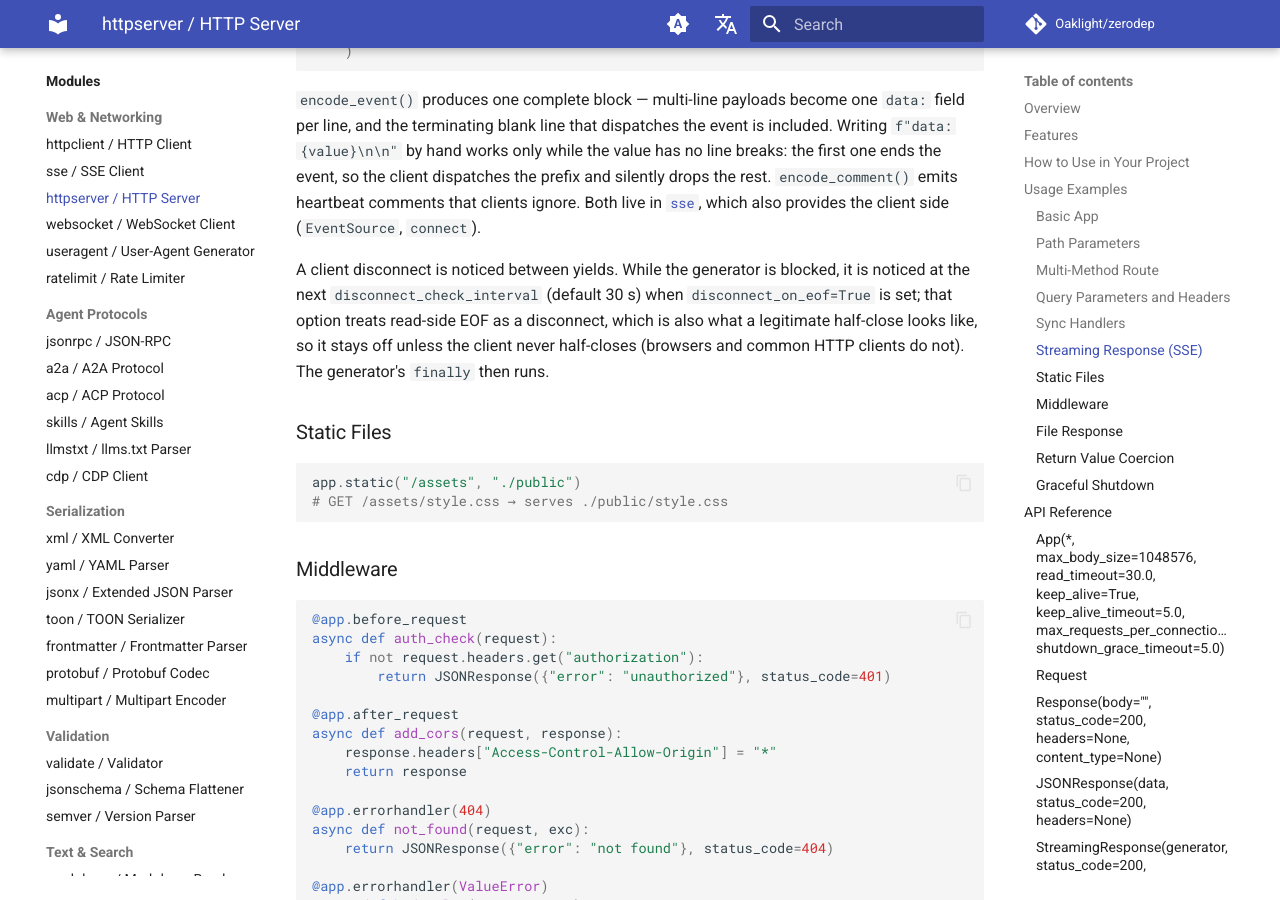
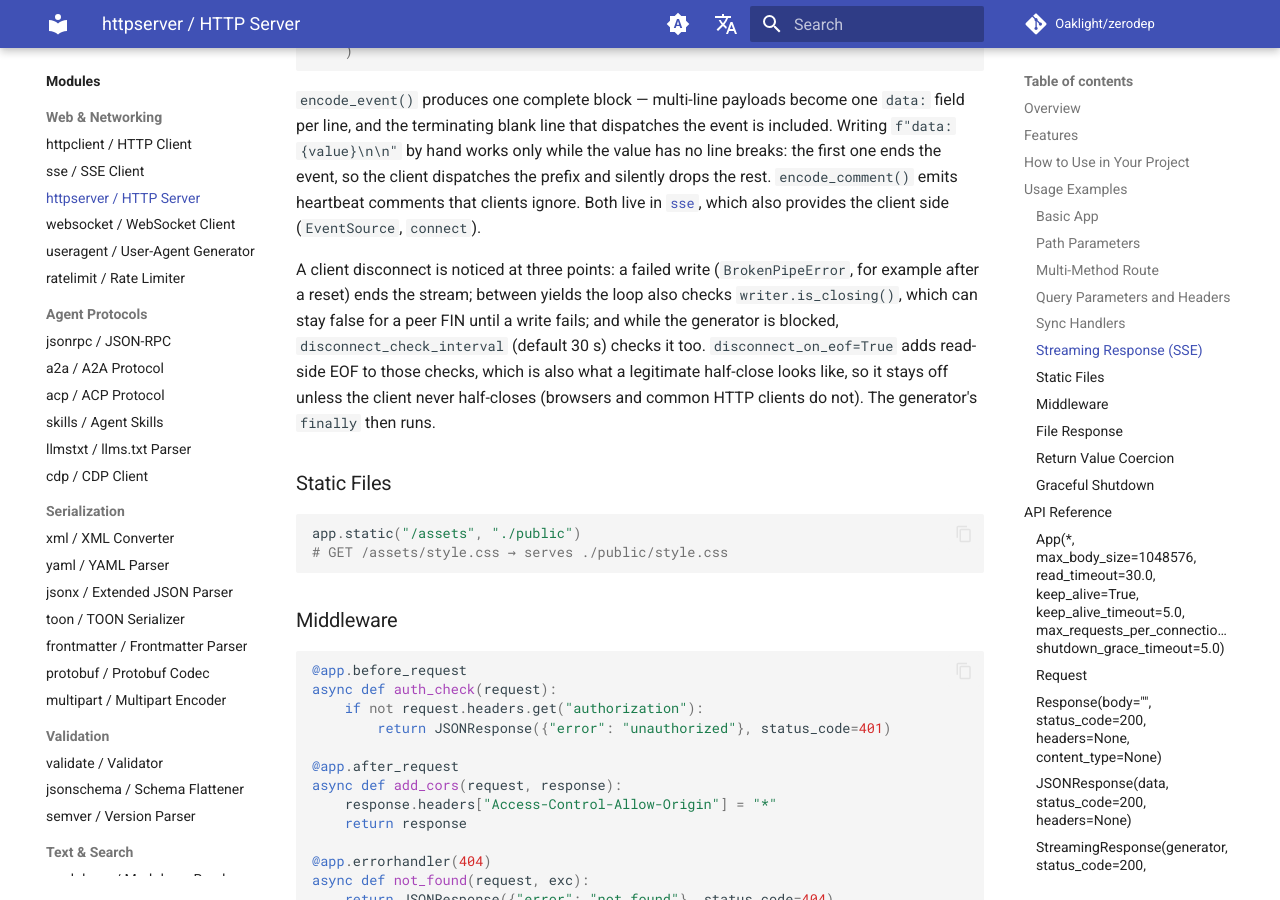
Before and after one commit to Oaklight/zerodep, an MkDocs documentation site: the page built from docs/modules/httpserver.md, in a window 1280 px wide and 900 px high, scrolled down 2925 px. Built offline with MkDocs 1.6.1 and Material for MkDocs 9.7.7, drawn with Linux system fonts in a browser that asks for light colours; comment, search, counter and statistics services are not loaded.

Commit message:
docs: distinguish the three disconnect detection points

```diff
--- a/docs/modules/httpserver.md
+++ b/docs/modules/httpserver.md
@@ -124,7 +124,7 @@ async def events(request):
 
 `encode_event()` produces one complete block — multi-line payloads become one `data:` field per line, and the terminating blank line that dispatches the event is included. Writing `f"data: {value}\n\n"` by hand works only while the value has no line breaks: the first one ends the event, so the client dispatches the prefix and silently drops the rest. `encode_comment()` emits heartbeat comments that clients ignore. Both live in [`sse`](sse.md), which also provides the client side (`EventSource`, `connect`).
 
-A client disconnect is noticed between yields. While the generator is blocked, it is noticed at the next `disconnect_check_interval` (default 30 s) when `disconnect_on_eof=True` is set; that option treats read-side EOF as a disconnect, which is also what a legitimate half-close looks like, so it stays off unless the client never half-closes (browsers and common HTTP clients do not). The generator's `finally` then runs.
+A client disconnect is noticed at three points: a failed write (`BrokenPipeError`, for example after a reset) ends the stream; between yields the loop also checks `writer.is_closing()`, which can stay false for a peer FIN until a write fails; and while the generator is blocked, `disconnect_check_interval` (default 30 s) checks it too. `disconnect_on_eof=True` adds read-side EOF to those checks, which is also what a legitimate half-close looks like, so it stays off unless the client never half-closes (browsers and common HTTP clients do not). The generator's `finally` then runs.
 
 ### Static Files
 
```
